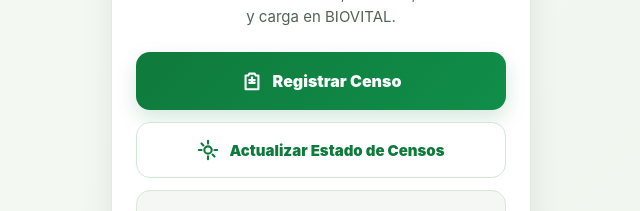
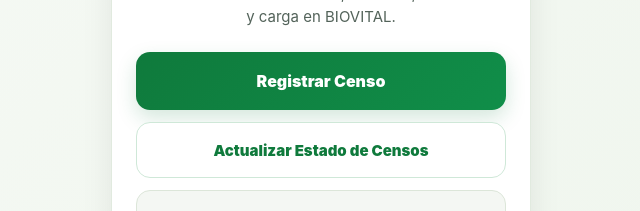
Before and after one commit to Phyllium2026/biovital-dashboard-web, a Next.js app: page /registrar in a window 1280 px wide. Shown: the part 360-571 px from the top of the page, without its empty margins (319-959 px from the left). Built offline with nearby package versions, Linux system fonts and the light colour scheme.

Commit message:
Update page.tsx

```diff
--- a/app/registrar/page.tsx
+++ b/app/registrar/page.tsx
@@ -15,7 +15,7 @@
           href="https://docs.google.com/forms/d/e/18tqEnm3dwWAyzlbjDMMlsaJfdWyDmDxBmEC1G7WTAEc/viewform"
           style={styles.primaryButton}
         >
-          <ClipboardIcon />
+
           Registrar Censo
         </a>
 
@@ -25,7 +25,7 @@
           rel="noopener noreferrer"
           style={styles.secondaryActionButton}
         >
-          <TrafficIcon />
+
           Actualizar Estado de Censos
         </a>
 
```
